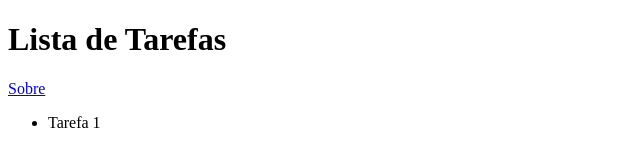
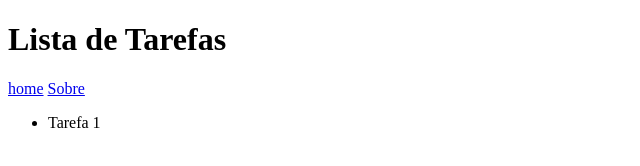
Before and after one commit to nissanaltima/lista-de-tarefas-3, a plain HTML site: page index.html in a window 1280 px wide. Shown: the full height of the page, 0-640 px from the left. Drawn offline with Linux system fonts and the light colour scheme.

Commit message:
adicionado menu home

```diff
--- a/index.html
+++ b/index.html
@@ -10,7 +10,8 @@
     <header>
         <h1>Lista de Tarefas</h1>
         <nav>
-            <a href="sobre">Sobre</a>
+            <a href="home.html">home</a>
+            <a href="sobre.html">Sobre</a>
         </nav>
     </header>
 
```
